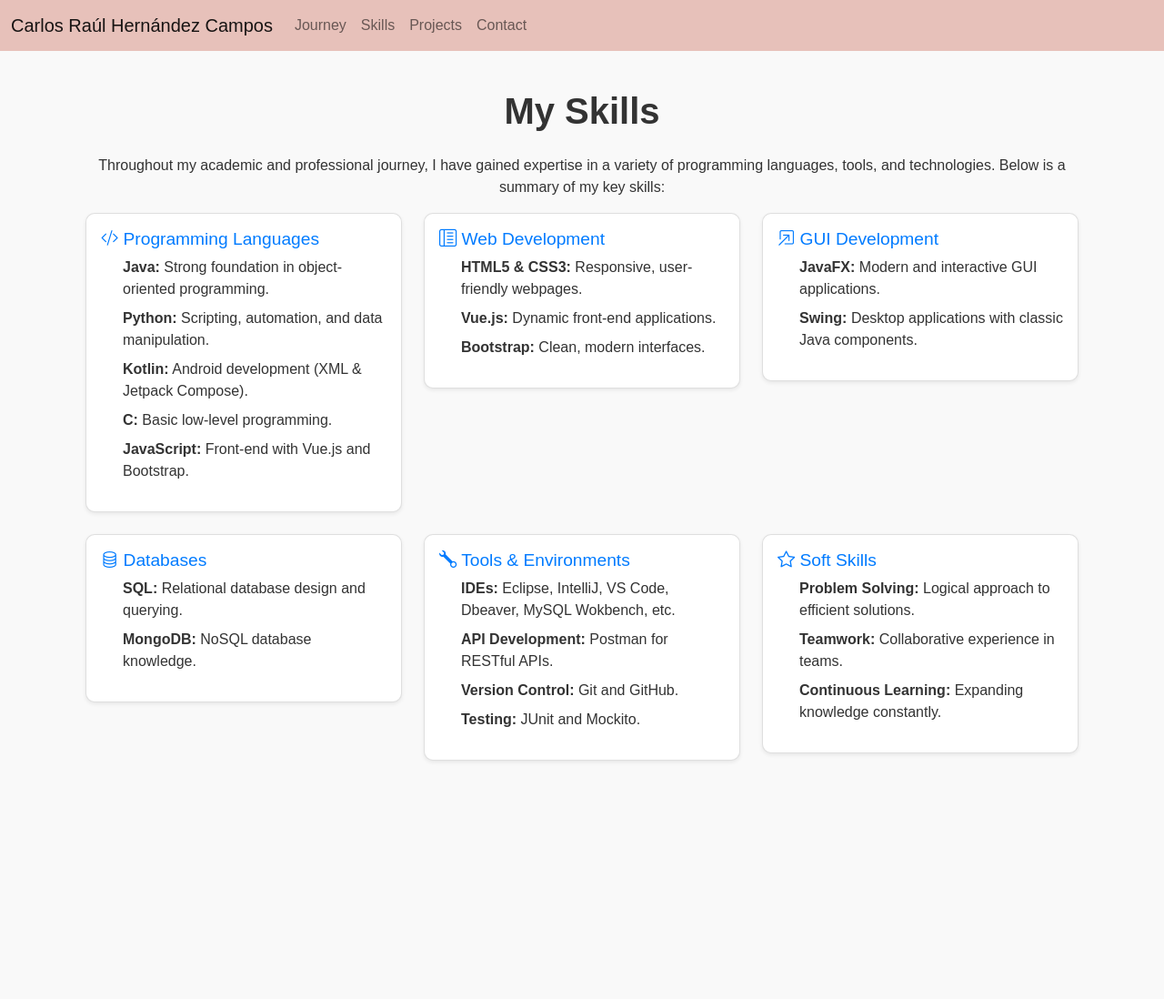
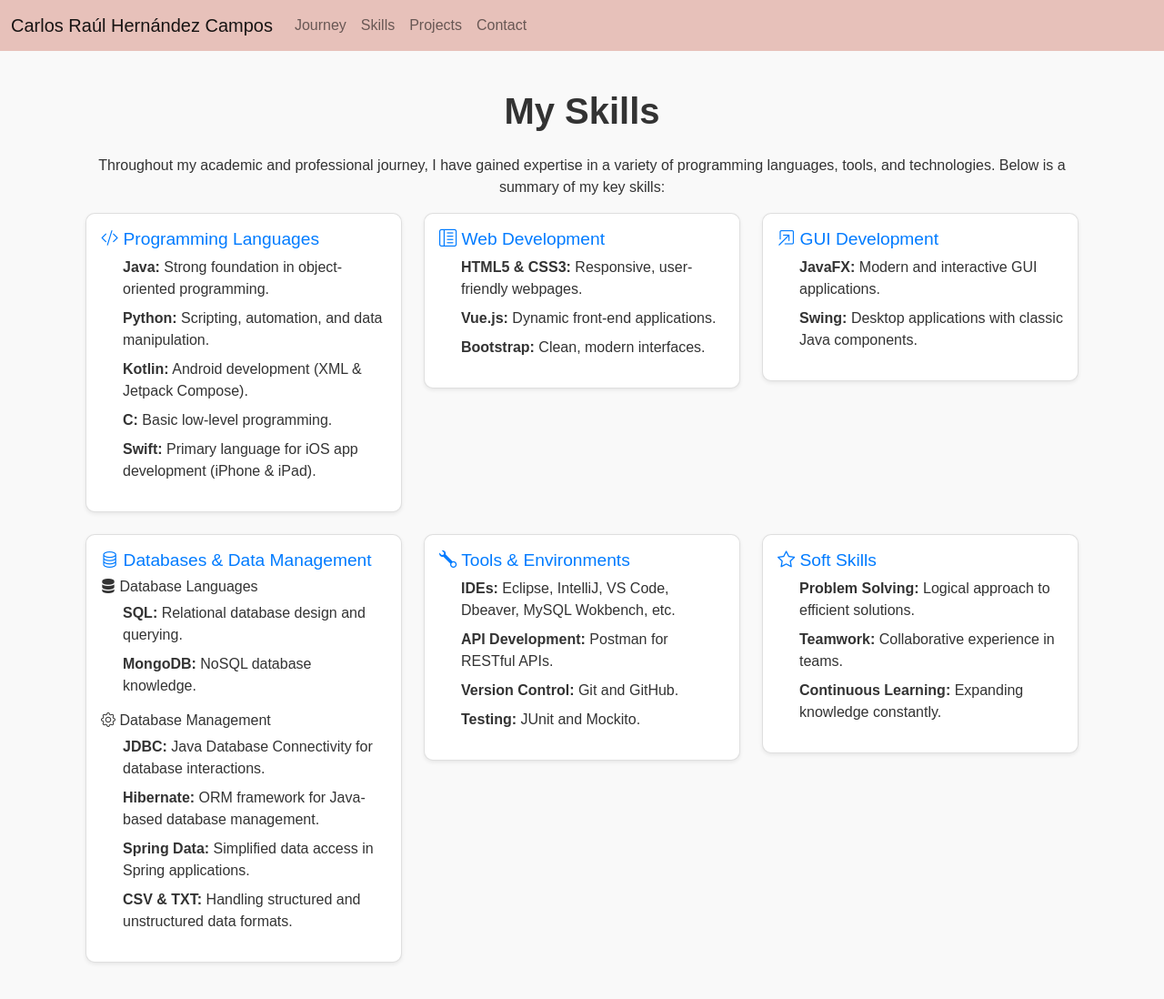
Before and after one commit to CarlosHernandezCR/CarlosHernandezCR.github.io, a Jekyll site: the page built from _pages/skills.md, in a window 1280 px wide and 1130 px high. Shown: the top 1098 px of the window at 91% size. Built offline with Jekyll 4.4.1, drawn with Linux system fonts in a browser that asks for light colours.

Commit message:
Update skills.md

```diff
--- a/_pages/skills.md
+++ b/_pages/skills.md
@@ -18,7 +18,7 @@ layout: default
             <li><strong>Python:</strong> Scripting, automation, and data manipulation.</li>
             <li><strong>Kotlin:</strong> Android development (XML & Jetpack Compose).</li>
             <li><strong>C:</strong> Basic low-level programming.</li>
-            <li><strong>JavaScript:</strong> Front-end with Vue.js and Bootstrap.</li>
+            <li><strong>Swift:</strong> Primary language for iOS app development (iPhone & iPad).</li>
           </ul>
         </div>
       </div>
@@ -51,14 +51,22 @@ layout: default
     <div class="col-md-6 col-lg-4 mb-4">
       <div class="card shadow-sm">
         <div class="card-body">
-          <h5 class="card-title"><i class="bi bi-database"></i> Databases</h5>
-          <ul class="list-unstyled">
-            <li><strong>SQL:</strong> Relational database design and querying.</li>
-            <li><strong>MongoDB:</strong> NoSQL database knowledge.</li>
-          </ul>
+              <h5 class="card-title"><i class="bi bi-database"></i> Databases & Data Management</h5>
+              <h6><i class="bi bi-server"></i> Database Languages</h6>
+              <ul class="list-unstyled">
+                <li><strong>SQL:</strong> Relational database design and querying.</li>
+                <li><strong>MongoDB:</strong> NoSQL database knowledge.</li>
+              </ul>
+              <h6><i class="bi bi-gear"></i> Database Management</h6>
+              <ul class="list-unstyled">
+                <li><strong>JDBC:</strong> Java Database Connectivity for database interactions.</li>
+                <li><strong>Hibernate:</strong> ORM framework for Java-based database management.</li>
+                <li><strong>Spring Data:</strong> Simplified data access in Spring applications.</li>
+                <li><strong>CSV & TXT:</strong> Handling structured and unstructured data formats.</li>
+              </ul>
+            </div>
+          </div>
         </div>
-      </div>
-    </div>
     <div class="col-md-6 col-lg-4 mb-4">
       <div class="card shadow-sm">
         <div class="card-body">
```
